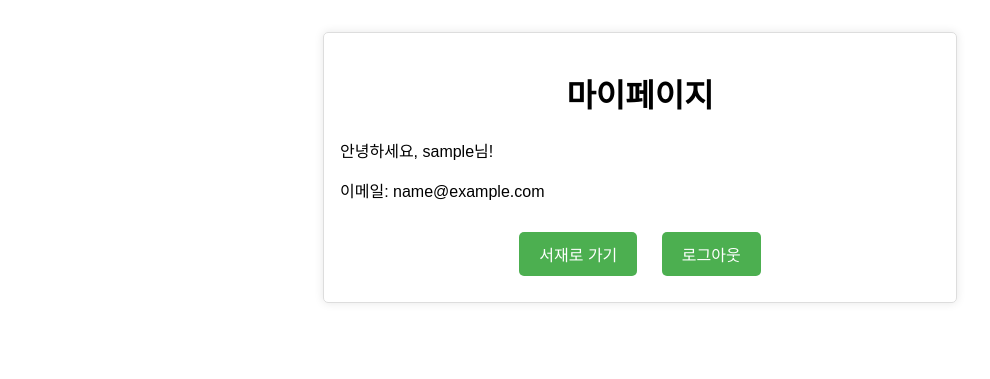
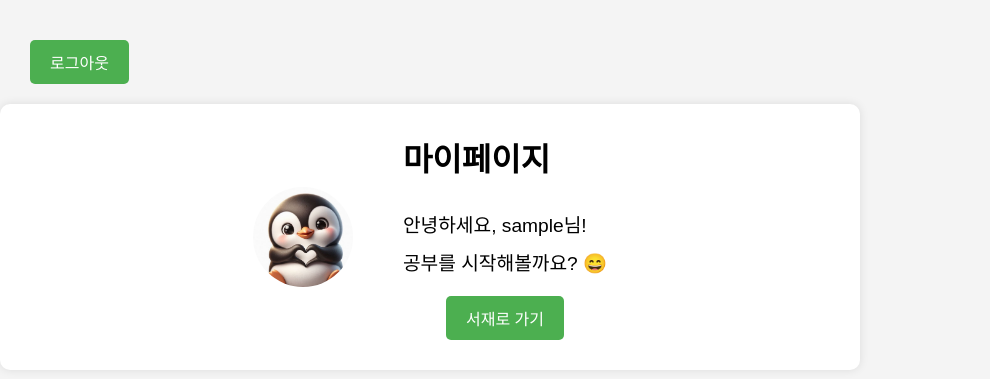
Before and after one commit to arachoara1/PronounceCheck, a Django app: page /mypage/ in a window 1280 px wide. Shown: the top 379 px of the page, without its empty margins (0-990 px from the left). Run offline with Django 4.2, Linux system fonts and the light colour scheme; the visitor is signed in with stand-in values (Sample User, id 1); parts of the project's set-up code (start-up, migrations or seed data) failed here and were passed over.

Commit message:
마이페이지_꾸미기

```diff
--- a/epa_project/templates/mypage.html
+++ b/epa_project/templates/mypage.html
@@ -1,53 +1,113 @@
 <!DOCTYPE html>
 <html lang="ko">
+
   <head>
     <meta charset="UTF-8">
     <meta name="viewport" content="width=device-width, initial-scale=1.0">
     <title>마이페이지</title>
+    {% load static %}
     <style>
       body {
         font-family: Arial, sans-serif;
-            margin: 2rem;
-        }
-        .container {
-            max-width: 600px;
-            margin: auto;
-            padding: 1rem;
-            border: 1px solid #ddd;
-            border-radius: 5px;
-            box-shadow: 0 0 10px rgba(0, 0, 0, 0.1);
-        }
-        h1 {
+        margin: 0;
+        padding: 0;
+        background-color: #f4f4f4;
         text-align: center;
       }
-        .buttons {
-            text-align: center;
+
+      .header {
+        display: flex;
+        justify-content: space-between;
+        /* 좌우로 버튼 및 이미지 정렬 */
+        align-items: center;
+        margin-top: 40px;
+        width: 100%;
+        /* 화면 전체 너비를 차지하도록 설정 */
+        padding: 0 20px;
+        /* 좌우 여백 추가 */
+      }
+
+      .profile-container {
+        display: flex;
+        align-items: center;
+        justify-content: center;
+        background-color: white;
+        padding: 30px;
+        border-radius: 10px;
+        box-shadow: 0 0 10px rgba(0, 0, 0, 0.1);
+        max-width: 800px;
+        width: 100%;
         margin-top: 20px;
       }
+
+      .profile-container img {
+        width: 100px;
+        height: 100px;
+        border-radius: 50%;
+        margin-right: 50px;
+      }
+
+      .profile-info {
+        text-align: left;
+      }
+
+      .profile-info h1 {
+        margin: 0;
+        font-size: 2rem;
+        margin-bottom: 30px;
+      }
+
+      .profile-info p {
+        margin: 10px 0;
+        font-size: 1.2rem;
+      }
+
+      .buttons {
+        display: flex;
+        justify-content: center;
+        margin-top: 20px;
+      }
+
       .button {
-            display: inline-block;
-            margin: 10px;
         padding: 10px 20px;
         background-color: #4CAF50;
         color: white;
         text-decoration: none;
         border-radius: 5px;
         font-size: 1rem;
+        margin: 0 10px;
       }
+
       .button:hover {
         background-color: #45a049;
       }
+
+      .logout-button {
+        background-color: #f45a049;
+      }
     </style>
   </head>
+
   <body>
-    <div class="container">
+    <div class="header">
+      <!-- 로그아웃 버튼 (flex로 오른쪽에 배치) -->
+      <a href="{% url 'logout' %}" class="button logout-button">로그아웃</a>
+    </div>
+
+    <div class="profile-container">
+      <!-- 사용자 이미지 -->
+      <img src="{% static 'images/profile.png' %}" alt="User Image">
+      <div class="profile-info">
         <h1>마이페이지</h1>
-        <p>안녕하세요, {{ user.username }}님!</p>
-        <p>이메일: {{ user.email }}</p>
+        <p>안녕하세요,
+          {{ user.username }}님!</p>
+        <p>공부를 시작해볼까요? 😄</p>
         <div class="buttons">
+          <!-- 서재로 가기 버튼 -->
           <a href="{% url 'library' %}" class="button">서재로 가기</a>
-            <a href="{% url 'logout' %}" class="button">로그아웃</a>
+        </div>
       </div>
     </div>
   </body>
+
 </html>
```
Also changed, not shown: epa_project/static/images/profile.png (added). Lines whose indentation alone changed are shown as unchanged.
